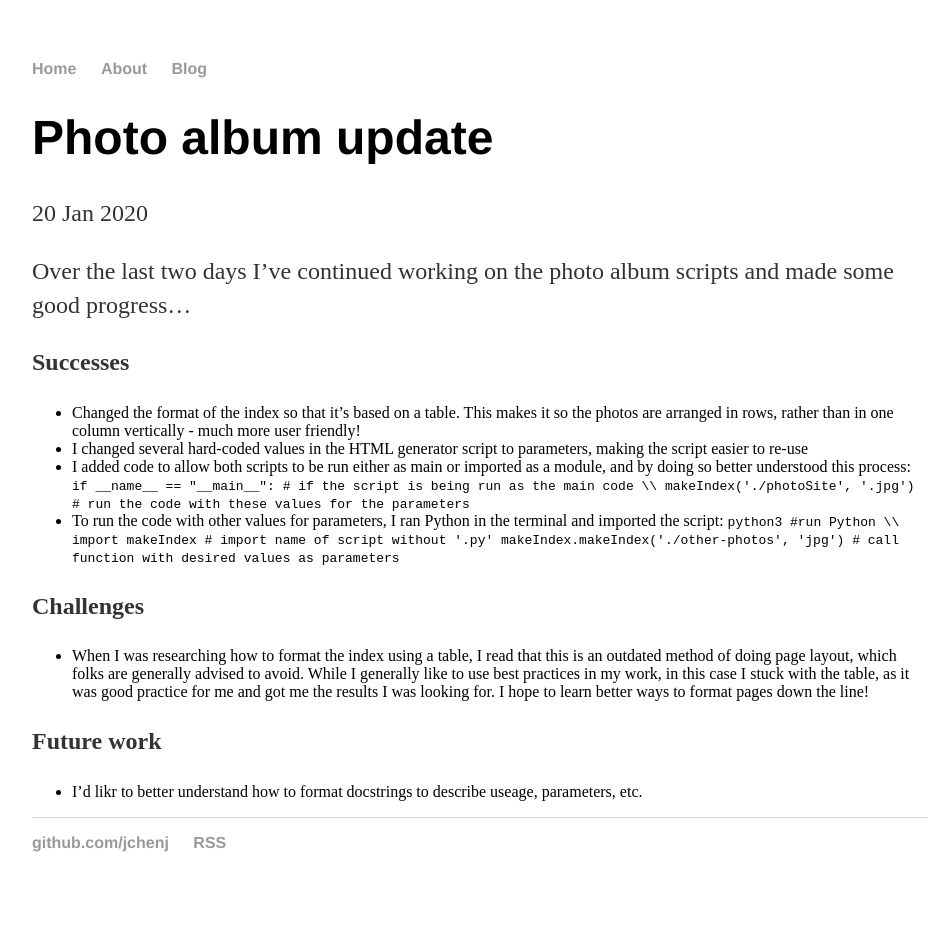
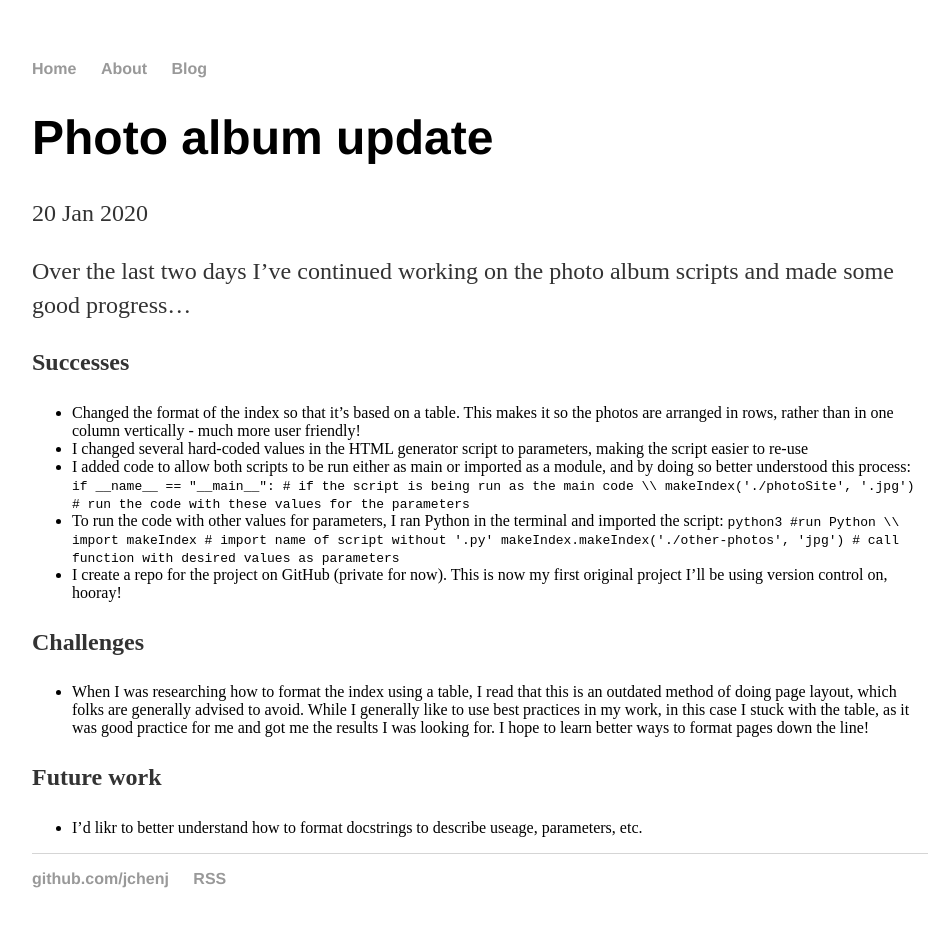
Before and after one commit to jchenj/jchenj.github.io, a Jekyll site: the page built from _posts/2020-01-20-photo-album-update.md, in a window 1280 px wide. Shown: the whole page, without its empty margins (160-1104 px from the left). Built offline with Jekyll 4.4.1, drawn with Linux system fonts in a browser that asks for light colours; before the commit the page ends 912 px from its top, so only the background shows below that.

Commit message:
Update 2020-01-20-photo-album-update.md

```diff
--- a/_posts/2020-01-20-photo-album-update.md
+++ b/_posts/2020-01-20-photo-album-update.md
@@ -16,6 +16,7 @@ Over the last two days I've continued working on the photo album scripts and mad
 `python3 #run Python \\
 import makeIndex  # import name of script without '.py'
 makeIndex.makeIndex('./other-photos', 'jpg') # call function with desired values as parameters`
+* I create a repo for the project on GitHub (private for now). This is now my first original project I'll be using version control on, hooray!
 
 **Challenges**
 * When I was researching how to format the index using a table, I read that this is an outdated method of doing page layout, which folks are generally advised to avoid. While I generally like to use best practices in my work, in this case I stuck with the table, as it was good practice for me and got me the results I was looking for. I hope to learn better ways to format pages down the line!
```
